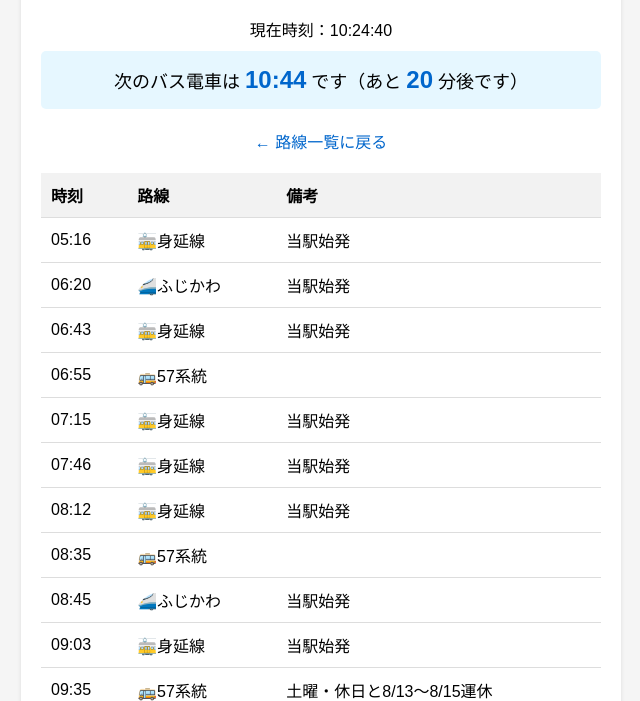
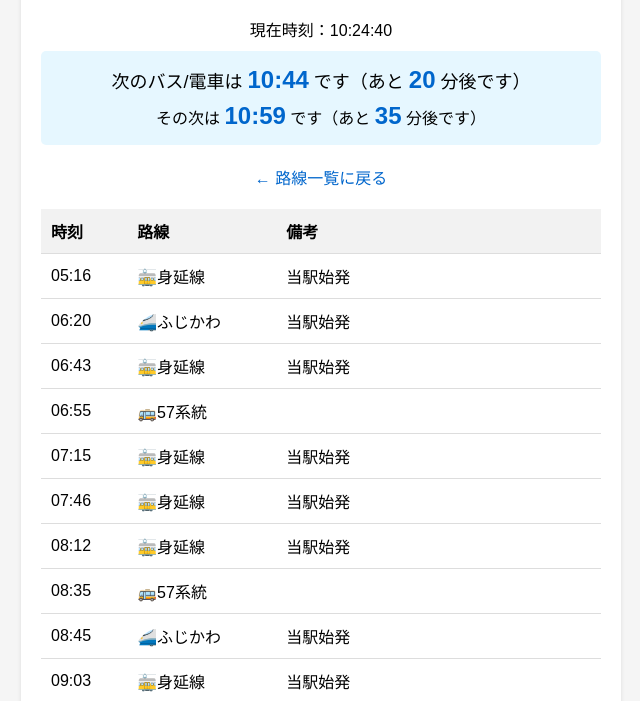
Before and after one commit to sparklingjoy/schedule-app, a plain HTML site: page kofu-kokubo.html in a window 1280 px wide. Shown: the part 110-811 px from the top of the page, without its empty margins (319-959 px from the left). Drawn offline with Linux system fonts and the light colour scheme.

Commit message:
最も近い候補に加えて次の候補も出すようにした

```diff
--- a/kofu-kokubo.html
+++ b/kofu-kokubo.html
@@ -35,6 +35,10 @@
         font-weight: bold;
         color: #0066cc;
         font-size: 24px;
+      }
+      .second-bus {
+        font-size: 16px;
+        margin-top: 8px;
       }
       .time-now {
         text-align: center;
@@ -139,20 +143,46 @@
       function calculateNextBus() {
         const now = new Date();
         const nowMinutes = now.getHours() * 60 + now.getMinutes();
+        let foundFirst = false;
+        let firstBusIndex = -1;
+        let secondBusIndex = -1;
 
         for (let i = 0; i < busSchedule.length; i++) {
           const timeParts = busSchedule[i].time.split(":");
           const busMinutes = parseInt(timeParts[0]) * 60 + parseInt(timeParts[1]);
 
           if (busMinutes > nowMinutes) {
-            const diff = busMinutes - nowMinutes;
-            const message = `次のバス電車は <span class="highlight">${busSchedule[i].time}</span> です（あと <span class="highlight">${diff}</span> 分後です）`;
-            document.getElementById("next-bus-info").innerHTML = message;
-            return;
+            if (!foundFirst) {
+              foundFirst = true;
+              firstBusIndex = i;
+            } else {
+              secondBusIndex = i;
+              break;
+            }
           }
         }
 
-        document.getElementById("next-bus-info").textContent = "本日の運行は終了しました。";
+        const nextBusInfo = document.getElementById("next-bus-info");
+
+        if (firstBusIndex !== -1) {
+          const firstBusTimeParts = busSchedule[firstBusIndex].time.split(":");
+          const firstBusMinutes = parseInt(firstBusTimeParts[0]) * 60 + parseInt(firstBusTimeParts[1]);
+          const firstDiff = firstBusMinutes - nowMinutes;
+
+          let message = `次のバス/電車は <span class="highlight">${busSchedule[firstBusIndex].time}</span> です（あと <span class="highlight">${firstDiff}</span> 分後です）`;
+
+          if (secondBusIndex !== -1) {
+            const secondBusTimeParts = busSchedule[secondBusIndex].time.split(":");
+            const secondBusMinutes = parseInt(secondBusTimeParts[0]) * 60 + parseInt(secondBusTimeParts[1]);
+            const secondDiff = secondBusMinutes - nowMinutes;
+
+            message += `<div class="second-bus">その次は <span class="highlight">${busSchedule[secondBusIndex].time}</span> です（あと <span class="highlight">${secondDiff}</span> 分後です）</div>`;
+          }
+
+          nextBusInfo.innerHTML = message;
+        } else {
+          nextBusInfo.textContent = "本日の運行は終了しました。";
+        }
       }
     </script>
   </body>
```
Also changed, not shown: kokubo-kofu.html (+31 -5 lines).
